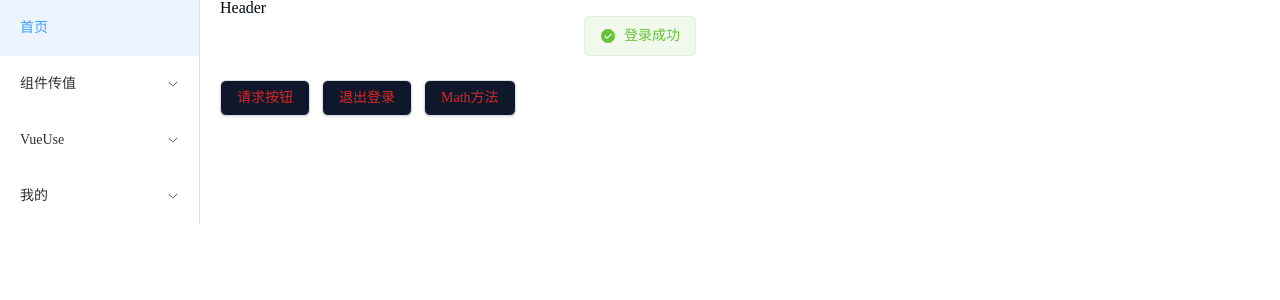
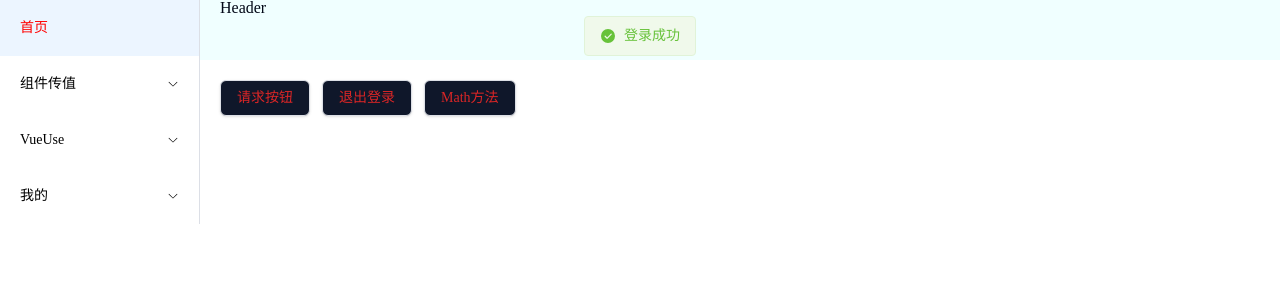
Before and after one commit to qwertyjiooo/my-text-vue3-shang, a Vue app: page /#/login in a window 1280 px wide. Both pictures are taken after a click on the button "登录". Shown: the top 300 px of the page. Built offline with nearby package versions, Linux system fonts and the light colour scheme.

Commit message:
2024/11/22 17:22

```diff
--- a/src/layout/index.vue
+++ b/src/layout/index.vue
@@ -2,7 +2,7 @@
   <div class="common-layout">
     <el-container style="height: 100vh;">
       <el-scrollbar>
-        <el-aside width="200px">
+        <el-aside width="200px" style="height: 100%;">
           <MenuList></MenuList>
         </el-aside>
       </el-scrollbar>
@@ -22,4 +22,12 @@
 import MenuList from './menu.vue'
 </script>
 
-<style lang="less" scoped></style>
+<style lang="less" scoped>
+.el-header {
+  background-color: azure;
+}
+
+.el-scrollbar__wrap--hidden-default {
+  background-color: azure;
+}
+</style>
--- a/src/layout/menu.vue
+++ b/src/layout/menu.vue
@@ -1,5 +1,5 @@
 <template>
-    <el-menu :default-active="activeIndex" style="height: 100%;">
+    <el-menu text-color = "black" active-text-color = "red" :default-active="activeIndex" style="height: 100%;">
         <template v-for="(item) in routesList" :key="item.path">
             <!-- 没有子路由 -->
             <el-menu-item v-if="!item.children" :index="item.path" @click="handleMenuClick(item.path)">
@@ -51,4 +51,5 @@ const handleMenuClick = (path) => {
 }
 </script>
 
-<style lang="less" scoped></style>
+<style lang="less" scoped>
+</style>
```
Also changed, not shown: src/router/routes.js (+0 -72 lines).
